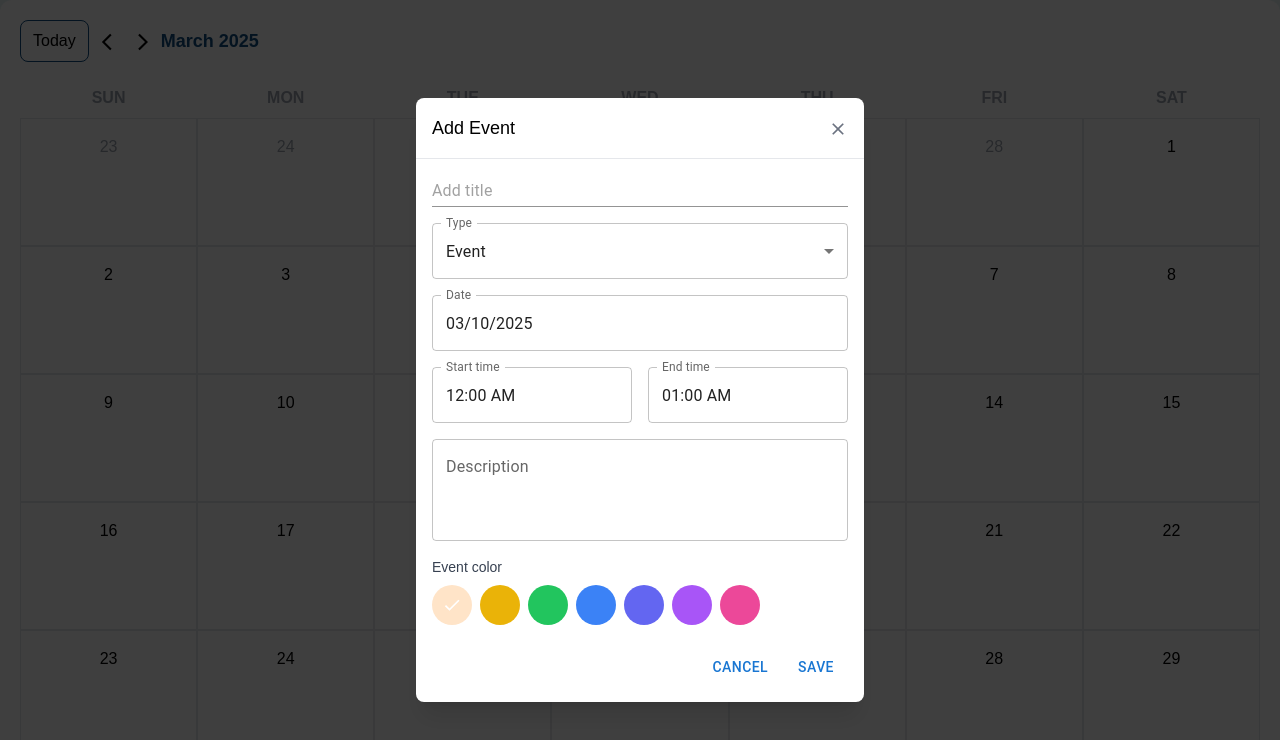
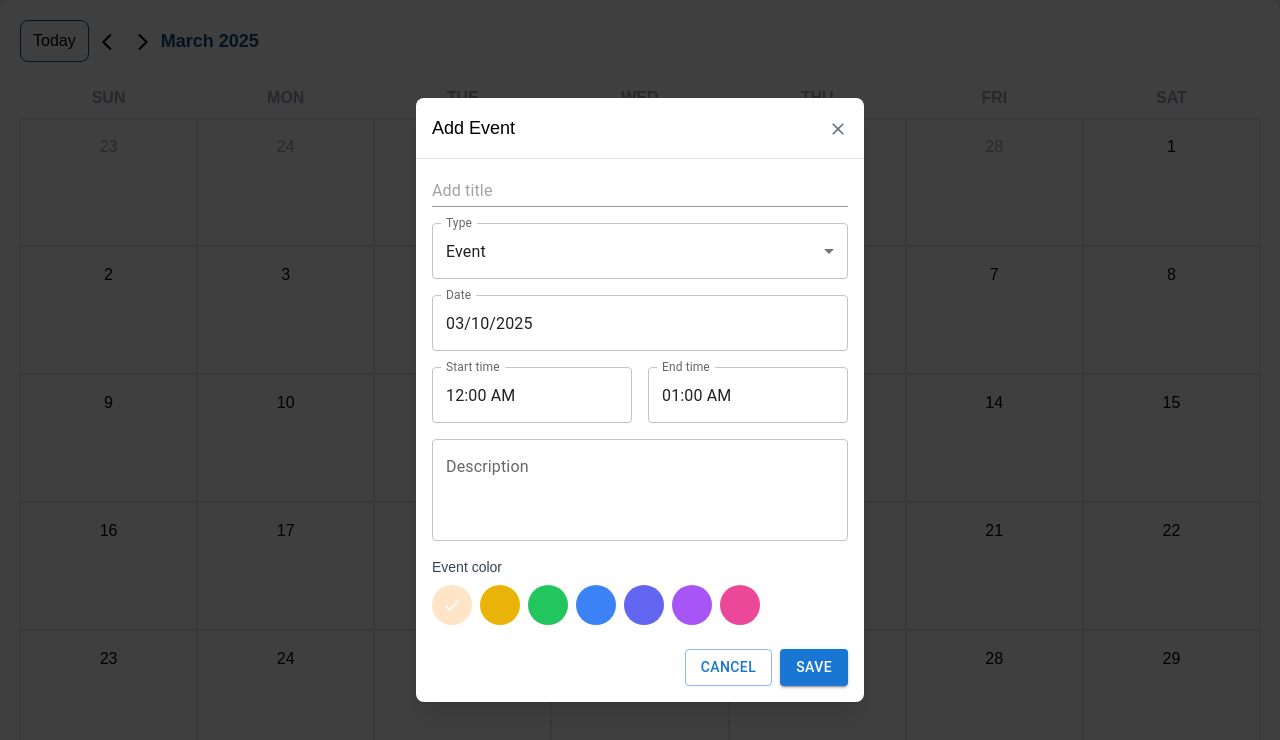
Before and after one commit to lieucongduy182/google-calendar, a Next.js app: page /month-view in a window 1280 px wide. Both pictures are taken after a click on the button "10". Shown: the top 740 px of the page. Built offline with nearby package versions, Linux system fonts and the light colour scheme.

Commit message:
fix button event styles

```diff
--- a/src/app/_components/common/EventModal/index.tsx
+++ b/src/app/_components/common/EventModal/index.tsx
@@ -312,15 +312,17 @@ function EventModal({ isOpen, selectedDay, onClose }: AddEventModalProps) {
 
               <div className="flex justify-end mt-6 space-x-2">
                 <Button
+                  variant="outlined"
                   type="button"
                   onClick={onClose}
-                  className="px-4 py-2 text-sm font-medium text-gray-700 bg-white border border-gray-300 rounded-md hover:bg-gray-50 focus:outline-none focus:ring-2 focus:ring-blue-500"
+                  className="px-4 py-2 text-sm font-medium text-gray-700 border border-gray-300 rounded-md hover:bg-gray-50 focus:outline-none"
                 >
                   Cancel
                 </Button>
                 <Button
+                  variant="contained"
                   type="submit"
-                  className="px-4 py-2 text-sm font-medium text-white bg-blue-600 border border-transparent rounded-md hover:bg-blue-700 focus:outline-none focus:ring-2 focus:ring-blue-500"
+                  className="px-4 py-2 text-sm font-medium text-white border border-transparent rounded-md hover:bg-blue-700 focus:outline-none"
                 >
                   {selectedEvent ? 'Update' : 'Save'}
                 </Button>
```
